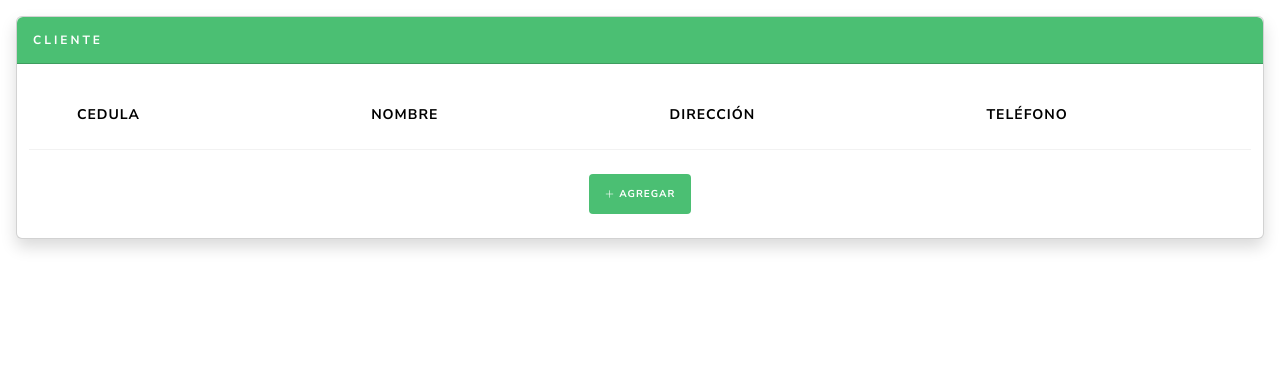
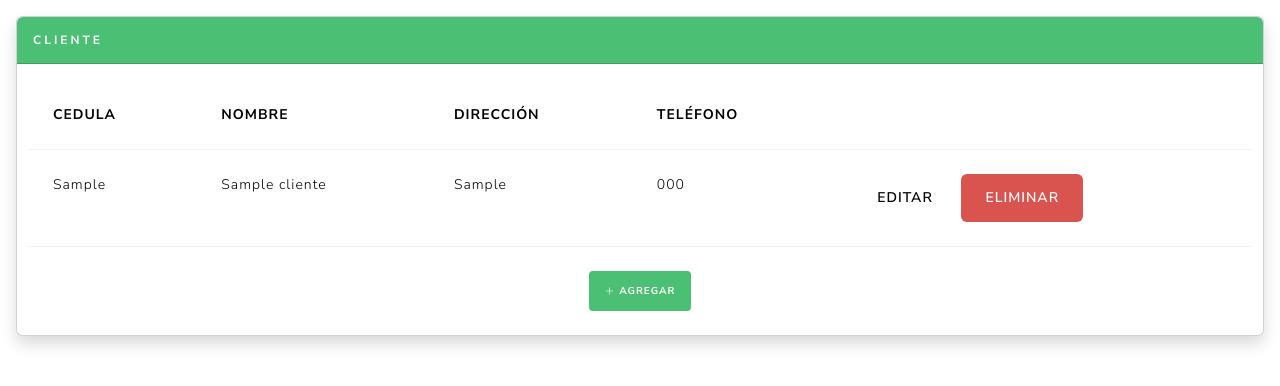
Before and after one commit to edmunditochikito/Proyecto-Delicias-Dilcia, a Flask app: page /InicioCliente in a window 1280 px wide. Shown: the part 92-478 px from the top of the page. Run offline with Flask 3, Linux system fonts and the light colour scheme; tables that the repository leaves empty hold one stand-in row (values such as "Sample post"); lists and menus that the app fills with data are empty.

Commit message:
Seudo Funcionalidad Cliente

```diff
--- a/App.py
+++ b/App.py
@@ -1,21 +1,19 @@
 from flask import Flask
-from flask_sqlalchemy import SQLAlchemy
-from flask_marshmallow import Marshmallow
-
-
+from Utils.db import db
 #importaciones de las rutas
 from Routes.Clientes import Clientes
 from Routes.Platillos import Platillos
 from Routes.Proveedores import Proveedores
 from Routes.Productos import Productos
 
+
 App = Flask(__name__)
 
 
 App.config['SQLALCHEMY_DATABASE_URI']="mysql+pymysql://root:password@localhost/Comideria3"
 App.config['SQLALCHEMY_TRACK_MODIFICATIONS']=False
-db=SQLAlchemy(App)
-ma=Marshmallow(db)
+
+db.init_app(App)
 
 #registrando los blueprints de las rutas
 App.register_blueprint(Clientes)
--- a/Models/Clientes.py
+++ /dev/null
@@ -1,3 +0,0 @@
-from App import db
-
-db.reflect()
--- a/Routes/Clientes.py
+++ b/Routes/Clientes.py
@@ -1,11 +1,37 @@
-from flask import Blueprint,render_template
+from flask import Blueprint,render_template,request,redirect
+from Models.Clientes_Models import clientes
+from Utils.db import db
 
 Clientes=Blueprint('Clientes',__name__)
 
 @Clientes.route('/InicioCliente', methods = ['GET'])
 def InicioCliente():
-    return render_template('Clientes/Inicio.html')
+
+    Lista_Clientes = clientes.query.all()
+    return render_template('Clientes/Inicio.html',Lista_Clientes=Lista_Clientes)
+
 
 @Clientes.route('/AgregarCliente', methods = ['GET'])
 def AgregarClienteGet():
     return render_template('Clientes/Agregar.html')
+
+
+@Clientes.route('/AgregarCliente', methods = ['POST'])
+def AgregarClientePost():
+    Nombre= request.form['nombre']
+    Direccion=request.form['direccion']
+    Telefono=request.form['telefono']
+    Cedula=request.form['cedula']
+
+    new_cliente=clientes(Cedula,Nombre,Direccion,Telefono)
+    db.session.add(new_cliente)
+    db.session.commit()
+    print(new_cliente)
+    return redirect('/AgregarCliente')
+
+@Clientes.route('/EliminarCliente/<Cedula>')
+def EliminarCliente(Cedula):
+    Cliente=clientes.query.get(Cedula)
+    db.session.delete(Cliente)
+    db.session.commit()
+    return redirect("/InicioCliente")
--- a/Templates/Clientes/Inicio.html
+++ b/Templates/Clientes/Inicio.html
@@ -10,24 +10,26 @@
         <table class="table">
             <thead>
               <tr>
-                <th class="px-lg-5 col-lg-1">Cedula</th>
-                <th class="px-lg-5 col-lg-1">Nombre</th>
-                <th class="px-lg-5 col-lg-1">Dirección</th>
-                <th class="px-lg-5 col-lg-1">Teléfono</th>
+                <th class="">Cedula</th>
+                <th class="">Nombre</th>
+                <th class="">Dirección</th>
+                <th class="">Teléfono</th>
+                <th class=""></th>
               </tr>
             </thead>
+
             <tbody>
-              {% for Cliente in Clientes %}
+              {% for cliente in Lista_Clientes %}
               <tr>
-                <td>{{ Cliente.0 }}</td>
-                <td>{{ Cliente.1 }}</td>
-                <td>{{ Cliente.2 }}</td>
-                <td>{{ Cliente.3 }}</td>
+                <td>{{ cliente.Cedula }}</td>
+                <td>{{ cliente.Nombre }}</td>
+                <td>{{ cliente.Direccion }}</td>
+                <td>{{ cliente.Telefono }}</td>
                 <td>
-                  <a href="/EditarCliente/{{Cliente.0}}" class="btn btn-secondary"
+                  <a href="" class="btn btn-secondary"
                     >EDITAR</a
                   >
-                  <a href="/EliminarCliente/{{Cliente.0}}" class="btn btn-danger"
+                  <a href="{{ url_for('Clientes.EliminarCliente', Cedula=cliente.Cedula) }}" class="btn btn-danger"
                     >ELIMINAR</a
                   >
                 </td>
--- /dev/null
+++ b/Utils/db.py
@@ -0,0 +1,3 @@
+from flask_sqlalchemy import SQLAlchemy
+
+db=SQLAlchemy()
```
Also changed, not shown: Models/Clientes_Models.py (added, +14 -0 lines), Templates/Clientes/Agregar.html (+11 -6 lines).
